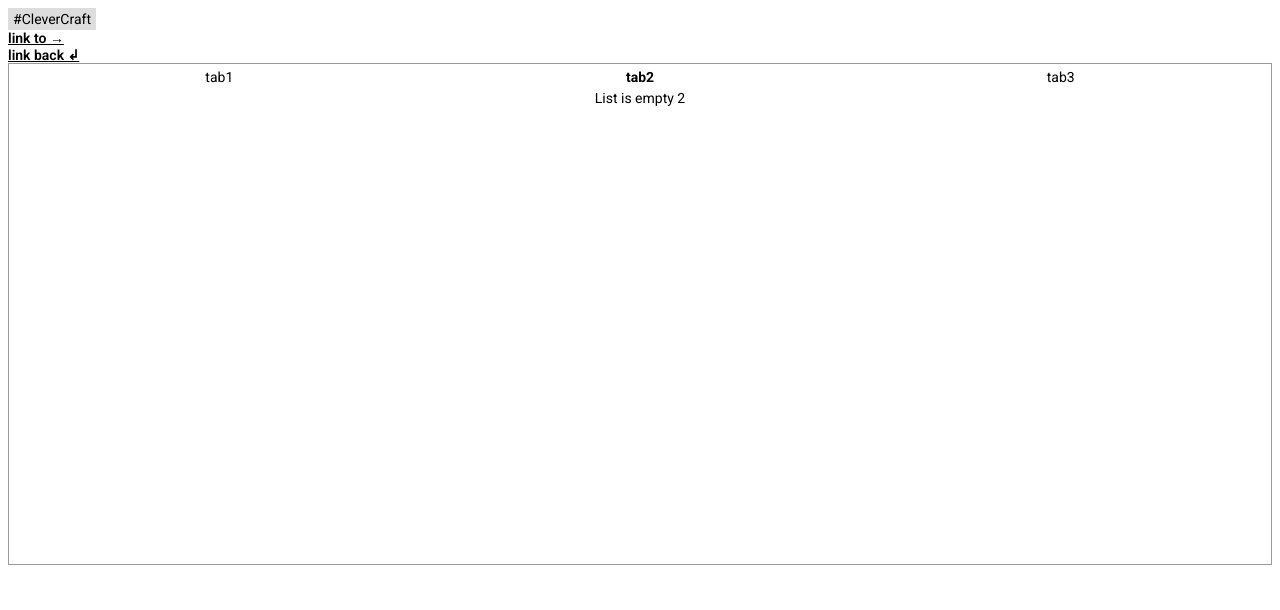
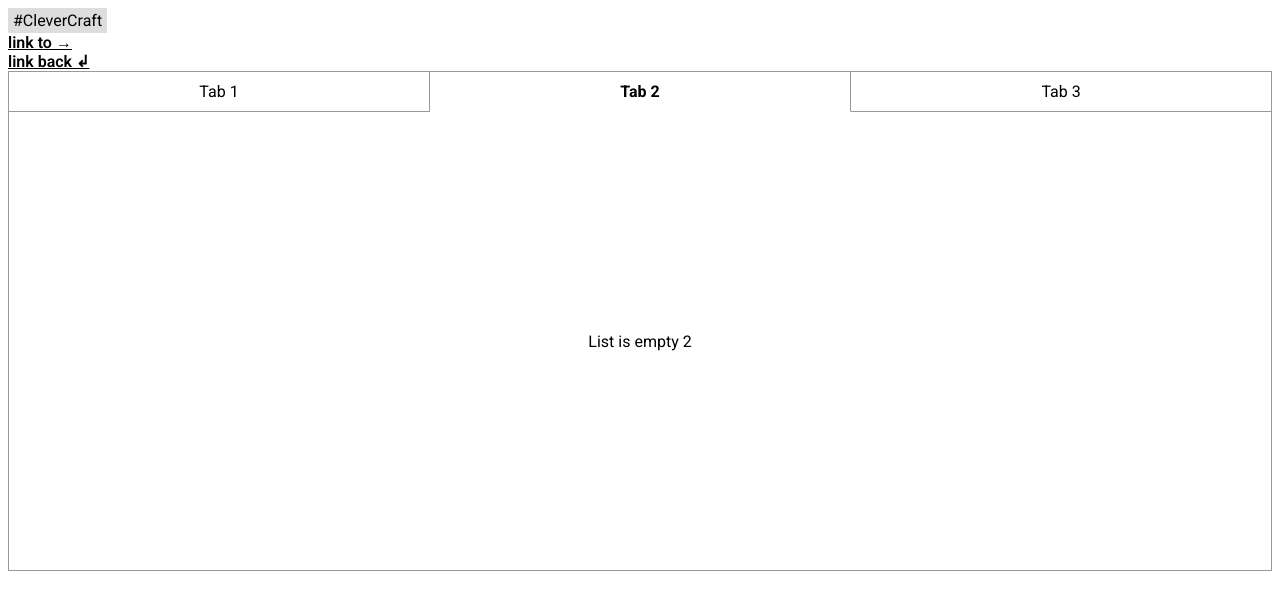
Before and after one commit to radrig0/clevercraft, a React app: page / in a window 1280 px wide. Shown: the top 610 px of the page. Built offline with nearby package versions, Linux system fonts and the light colour scheme.

Commit message:
tabbs stiles

```diff
--- a/src/app.tsx
+++ b/src/app.tsx
@@ -9,14 +9,14 @@ interface IState {
 }
 
 const tabs = new Map<string, JSX.Element>();
-tabs.set('tab1', <EmptyList index={'1'} />);
-tabs.set('tab2', <EmptyList index={'2'} />);
-tabs.set('tab3', <EmptyList index={'3'} />);
+tabs.set('Tab 1', <EmptyList index={'1'} />);
+tabs.set('Tab 2', <EmptyList index={'2'} />);
+tabs.set('Tab 3', <EmptyList index={'3'} />);
 
 export class App extends React.Component<{}, IState> {
   constructor(props: any) {
     super(props);
-    this.state = { activeTab: 'tab2' };
+    this.state = { activeTab: [...tabs.keys()][1] };
   }
 
   public selectTab = (tabName: string) => {
--- a/src/components/EmptyList/EmptyList.css
+++ b/src/components/EmptyList/EmptyList.css
@@ -1,7 +1,7 @@
 .emptyList {
-  height: 100%;
-  width: 100%;
   display: flex;
   justify-content: center;
+  flex-grow: 1;
+  flex-direction: column;
   align-items: center;
 }
--- a/src/components/Tabs/Tabs.css
+++ b/src/components/Tabs/Tabs.css
@@ -1,5 +1,4 @@
-.tabs {
-  border: solid 1px #999999;
+.wrapper {
   min-height: 500px;
   display: flex;
   flex-direction: column;
@@ -15,12 +14,20 @@
   display: flex;
   flex-grow: 1;
   justify-content: center;
-  padding: 5px 0;
+  padding: 10px 0;
   cursor: pointer;
+  border-top: solid 1px #999999;
+  border-right: solid 1px #999999;
+  border-bottom: solid 1px #999999;
+}
+
+.title:first-child {
+  border-left: solid 1px #999999;
 }
 
 .activeTitle {
   font-weight: bold;
+  border-bottom-color: transparent;
 }
 
 .content {
@@ -29,5 +36,9 @@
 
 .activeContent {
   display: flex;
+  flex-direction: column;
   flex-grow: 1;
+  border-bottom: solid 1px #999999;
+  border-left: solid 1px #999999;
+  border-right: solid 1px #999999;
 }
--- a/src/components/Tabs/Tabs.tsx
+++ b/src/components/Tabs/Tabs.tsx
@@ -15,7 +15,7 @@ export class Tabs extends React.Component<IProps> {
     const activeTab = this.props.tabs.has(this.props.activeTab) ? this.props.activeTab : this.props.tabs.keys().next();
 
     return (
-      <div className={s.tabs}>
+      <div className={s.wrapper}>
         <div className={s.titles}>
           {[...this.props.tabs.keys()].map(title => (
             <div
--- a/src/index.css
+++ b/src/index.css
@@ -3,5 +3,5 @@
 body {
   font-family: 'Roboto', serif;
   color: #000000;
-  font-size: 14px;
+  font-size: 16px;
 }
```
